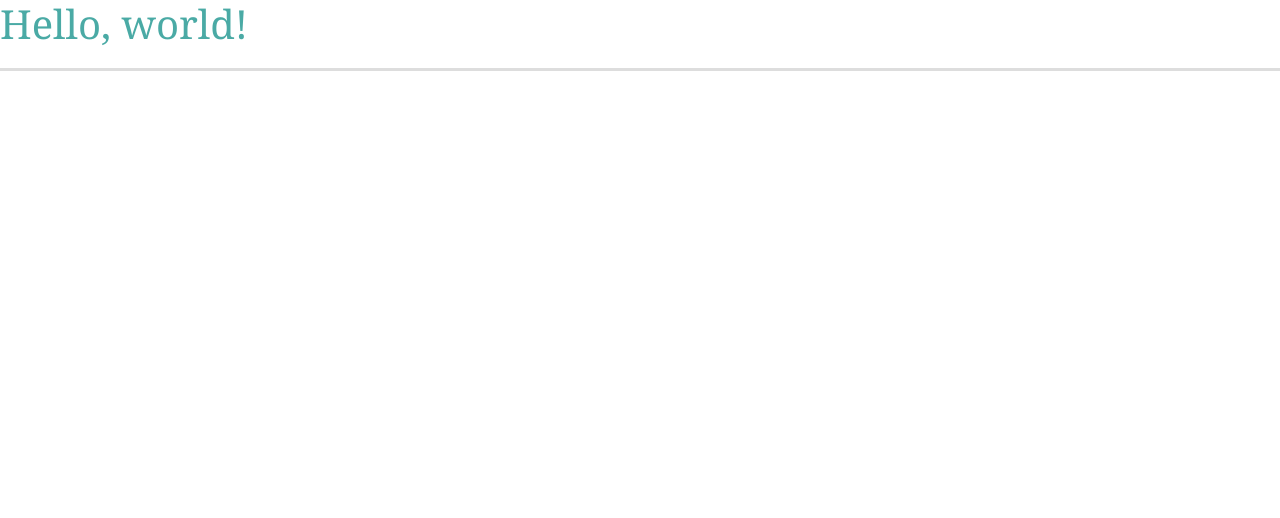
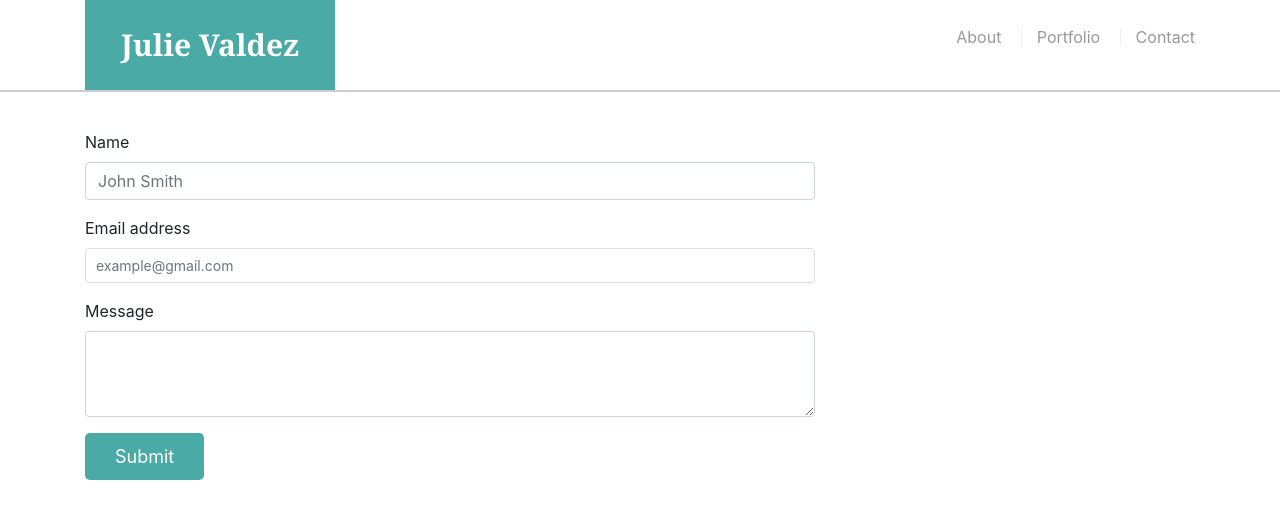
Before and after one commit to JulieValdez/Bootstrap-Portfolio, a plain HTML site: page contact.html in a window 1280 px wide. Drawn offline with nearby package versions, Linux system fonts and the light colour scheme.

Commit message:
contact form resolved

```diff
--- a/assets/style.css
+++ b/assets/style.css
@@ -208,7 +208,7 @@ body {
     height: 200px;
   }
 
-  input[type=submit] {
+  #contactButton {
     padding: 10px 30px;
     font-size: 18px;
     color: #ffffff;
--- a/contact.html
+++ b/contact.html
@@ -1,24 +1,81 @@
-<!doctype html>
+<!DOCTYPE html>
 <html lang="en">
   <head>
     <!-- Required meta tags -->
-    <meta charset="utf-8">
-    <meta name="viewport" content="width=device-width, initial-scale=1, shrink-to-fit=no">
+    <meta charset="utf-8" />
+    <meta
+      name="viewport"
+      content="width=device-width, initial-scale=1, shrink-to-fit=no"
+    />
 
     <!-- Custom CSS -->
     <link rel="stylesheet" type="text/css" href="assets/style.css" />
     <!-- Bootstrap CSS -->
-    <link rel="stylesheet" href="https://stackpath.bootstrapcdn.com/bootstrap/4.4.1/css/bootstrap.min.css" integrity="sha384-Vkoo8x4CGsO3+Hhxv8T/Q5PaXtkKtu6ug5TOeNV6gBiFeWPGFN9MuhOf23Q9Ifjh" crossorigin="anonymous">
-
-    <title>Hello, world!</title>
+    <link
+      rel="stylesheet"
+      href="https://stackpath.bootstrapcdn.com/bootstrap/4.4.1/css/bootstrap.min.css"
+      integrity="sha384-Vkoo8x4CGsO3+Hhxv8T/Q5PaXtkKtu6ug5TOeNV6gBiFeWPGFN9MuhOf23Q9Ifjh"
+      crossorigin="anonymous"
+    />
   </head>
   <body>
-    <h1>Hello, world!</h1>
+    <header id="masthead">
+      <div class="container">
+        <a href="index.html" id="logo">Julie Valdez</a>
+        <nav>
+          <a href="index.html">About</a>
+          <a href="portfolio.html">Portfolio</a>
+          <a href="contact.html">Contact</a>
+        </nav>
+      </div>
+    </header>
+    <div class="container" id="main-container">
+        <div class="row">
+            <div class="col-sm-8">
+      <form>
+          <div class="form-group">
+              <label for="exampleInputName">Name</label>
+              <input
+                type="Name"
+                class="form-control"
+                id="exampleInputName"
+                placeholder="John Smith"
+              />
+            </div>
+        <div class="form-group">
+          <label for="exampleInputEmail1">Email address</label>
+          <input
+            type="email"
+            class="form-control"
+            id="exampleInputEmail1"
+            aria-describedby="emailHelp"
+            placeholder="example@gmail.com"
+          />
+        </div>
+        <div class="form-group">
+            <label for="exampleFormControlTextarea1">Message</label>
+            <textarea class="form-control" id="exampleFormControlTextarea1" rows="3"></textarea>
+          </div>
+        <button type="submit" class="btn btn-#4aaaa5 btn-lg" id="contactButton">Submit</button>
+      </form>
+      </div>
 
     <!-- Optional JavaScript -->
     <!-- jQuery first, then Popper.js, then Bootstrap JS -->
-    <script src="https://code.jquery.com/jquery-3.4.1.slim.min.js" integrity="sha384-J6qa4849blE2+poT4WnyKhv5vZF5SrPo0iEjwBvKU7imGFAV0wwj1yYfoRSJoZ+n" crossorigin="anonymous"></script>
-    <script src="https://cdn.jsdelivr.net/npm/popper.js@1.16.0/dist/umd/popper.min.js" integrity="sha384-Q6E9RHvbIyZFJoft+2mJbHaEWldlvI9IOYy5n3zV9zzTtmI3UksdQRVvoxMfooAo" crossorigin="anonymous"></script>
-    <script src="https://stackpath.bootstrapcdn.com/bootstrap/4.4.1/js/bootstrap.min.js" integrity="sha384-wfSDF2E50Y2D1uUdj0O3uMBJnjuUD4Ih7YwaYd1iqfktj0Uod8GCExl3Og8ifwB6" crossorigin="anonymous"></script>
+    <script
+      src="https://code.jquery.com/jquery-3.4.1.slim.min.js"
+      integrity="sha384-J6qa4849blE2+poT4WnyKhv5vZF5SrPo0iEjwBvKU7imGFAV0wwj1yYfoRSJoZ+n"
+      crossorigin="anonymous"
+    ></script>
+    <script
+      src="https://cdn.jsdelivr.net/npm/popper.js@1.16.0/dist/umd/popper.min.js"
+      integrity="sha384-Q6E9RHvbIyZFJoft+2mJbHaEWldlvI9IOYy5n3zV9zzTtmI3UksdQRVvoxMfooAo"
+      crossorigin="anonymous"
+    ></script>
+    <script
+      src="https://stackpath.bootstrapcdn.com/bootstrap/4.4.1/js/bootstrap.min.js"
+      integrity="sha384-wfSDF2E50Y2D1uUdj0O3uMBJnjuUD4Ih7YwaYd1iqfktj0Uod8GCExl3Og8ifwB6"
+      crossorigin="anonymous"
+    ></script>
   </body>
 </html>
```
